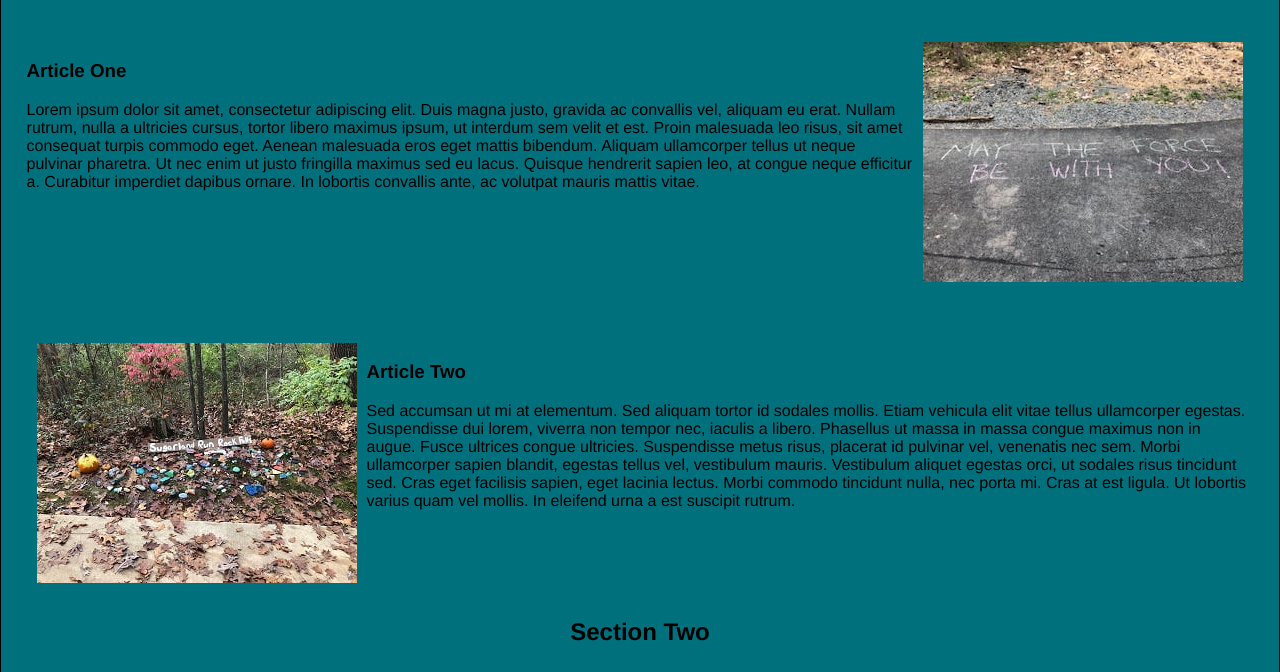
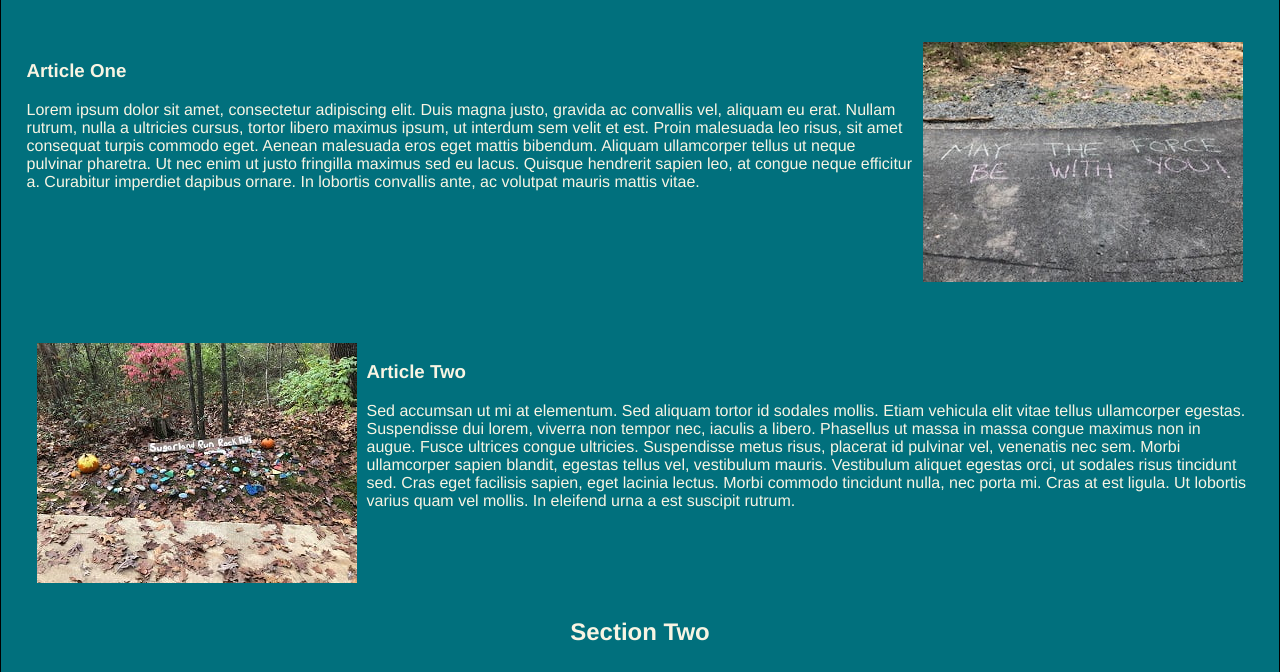
Before and after one commit to mertbagt/park-trail-test, a plain HTML site: page index.html in a window 1280 px wide. Shown: the part 128-800 px from the top of the page. Drawn offline with Linux system fonts and the light colour scheme.

Commit message:
changed font color for accessability

```diff
--- a/index.html
+++ b/index.html
@@ -9,7 +9,8 @@
       *{box-sizing: border-box;}
       body{background-color: #01707d;font-family: Helvetica, Arial, sans-serif;margin: 0;}
       header,.border,.contact-container{border-left: 1px solid black;border-right: 1px solid black;}
-      header h1{color: #F8F4E3;font-family: Georgia, 'Times New Roman', Times, serif;font-size: 42px;margin: 0;padding: 20px;text-align: center;}
+      h1,h2,h3,p{color: #F8F4E3;}
+      header h1{font-family: Georgia, 'Times New Roman', Times, serif;font-size: 42px;margin: 0;padding: 20px;text-align: center;}
       main div{height: auto;padding-bottom: 5%;}
       article{display: inline-block;margin: 2%;}
       h2{flex-basis: 100%;margin: 0 0 19px 0;text-align: center;}
```
